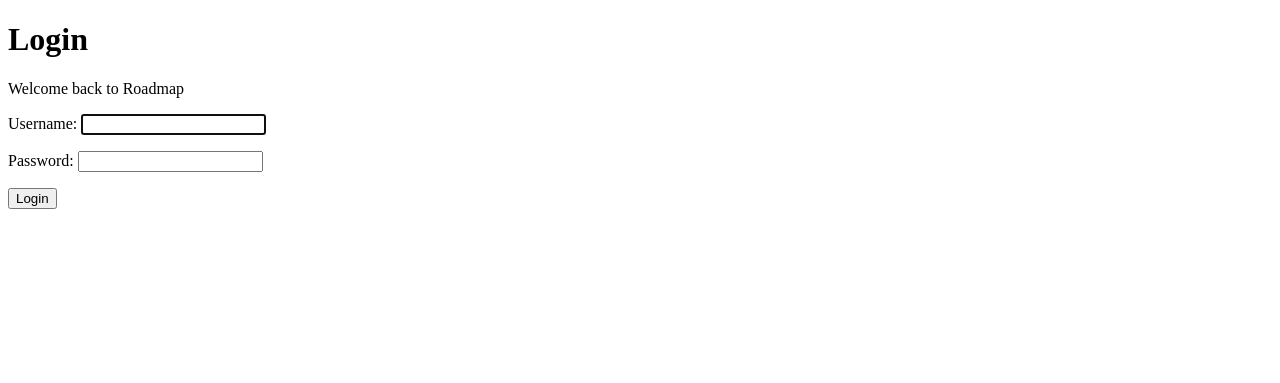
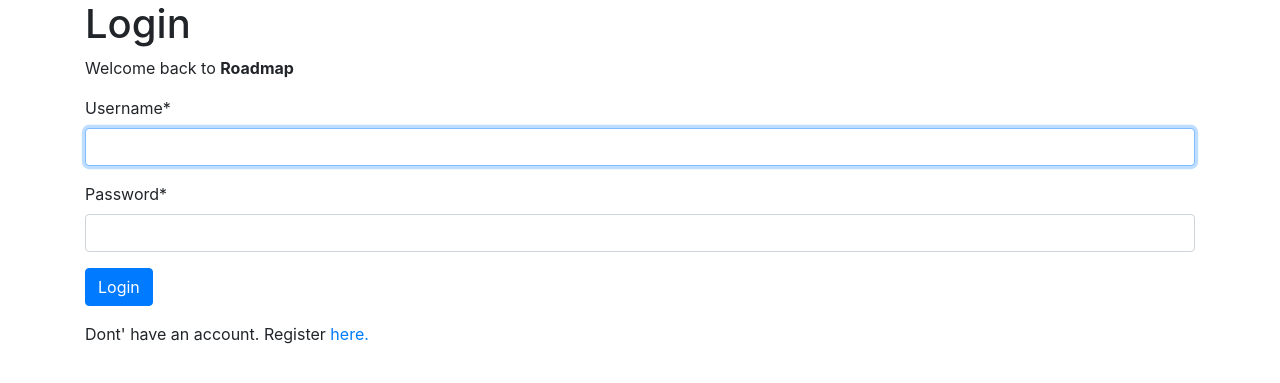
Before and after one commit to alex1the1great/Roadmap, a Django app: page /accounts/login/ in a window 1280 px wide. Shown: the top 383 px of the page. Run offline with Django 3.2, Linux system fonts and the light colour scheme; parts of the project's set-up code (start-up, migrations or seed data) failed here and were passed over; some libraries are stand-ins or nearby versions.

Commit message:
update: UI of login page

```diff
--- a/accounts/templates/accounts/base.html
+++ b/accounts/templates/accounts/base.html
@@ -3,8 +3,11 @@
 <head>
     <meta charset="UTF-8">
     <title>Roadmap | {% block title %}{% endblock title %}</title>
+    <link rel="stylesheet" href="https://stackpath.bootstrapcdn.com/bootstrap/4.1.3/css/bootstrap.min.css" integrity="sha384-MCw98/SFnGE8fJT3GXwEOngsV7Zt27NXFoaoApmYm81iuXoPkFOJwJ8ERdknLPMO" crossorigin="anonymous">
 </head>
 <body>
-    {% block content %}{% endblock content %}
+    <div class="container">
+        {% block content %}{% endblock content %}
+    </div>
 </body>
 </html>
--- a/accounts/templates/accounts/login.html
+++ b/accounts/templates/accounts/login.html
@@ -2,12 +2,15 @@
 
 {% block title %}Login{% endblock title %}
 
+{% load crispy_forms_tags %}
+
 {% block content %}
     <h1>Login</h1>
-    <p>Welcome back to Roadmap</p>
+    <p>Welcome back to <strong>Roadmap</strong></p>
     <form method="post">
         {% csrf_token %}
-        {{ form.as_p }}
-        <p><input type="submit" value="Login"></p>
+        {{ form|crispy }}
+        <p><input type="submit" value="Login" class="btn btn-primary"></p>
     </form>
+    <p>Dont' have an account. Register <a href="{% url 'signup' %}">here.</a></p>
 {% endblock content %}
```
